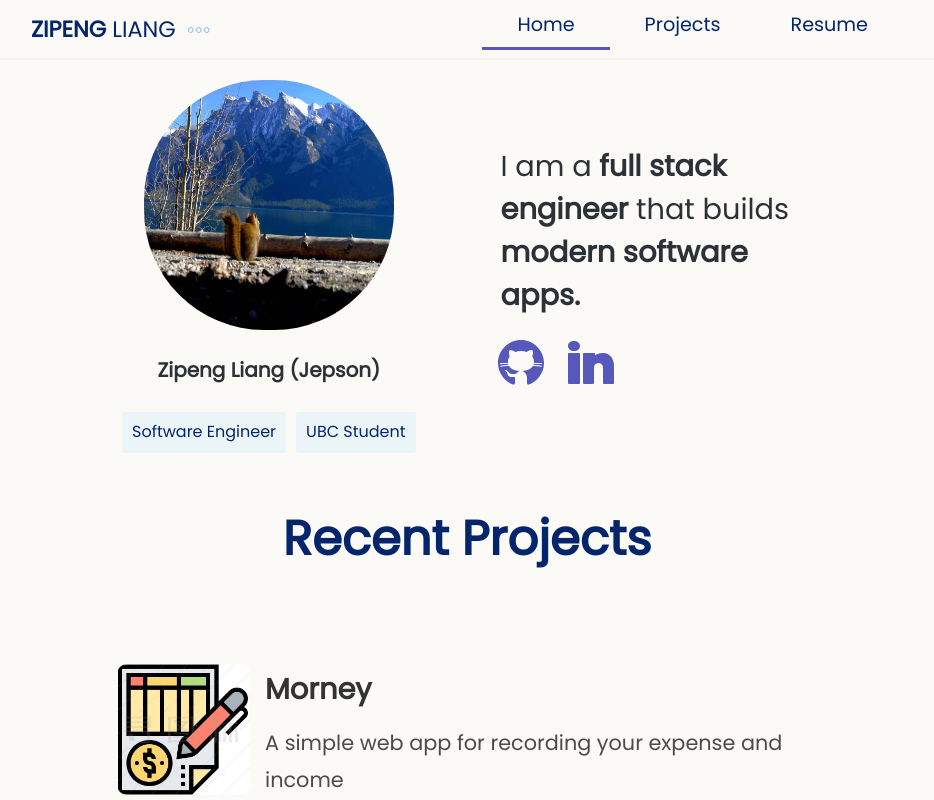
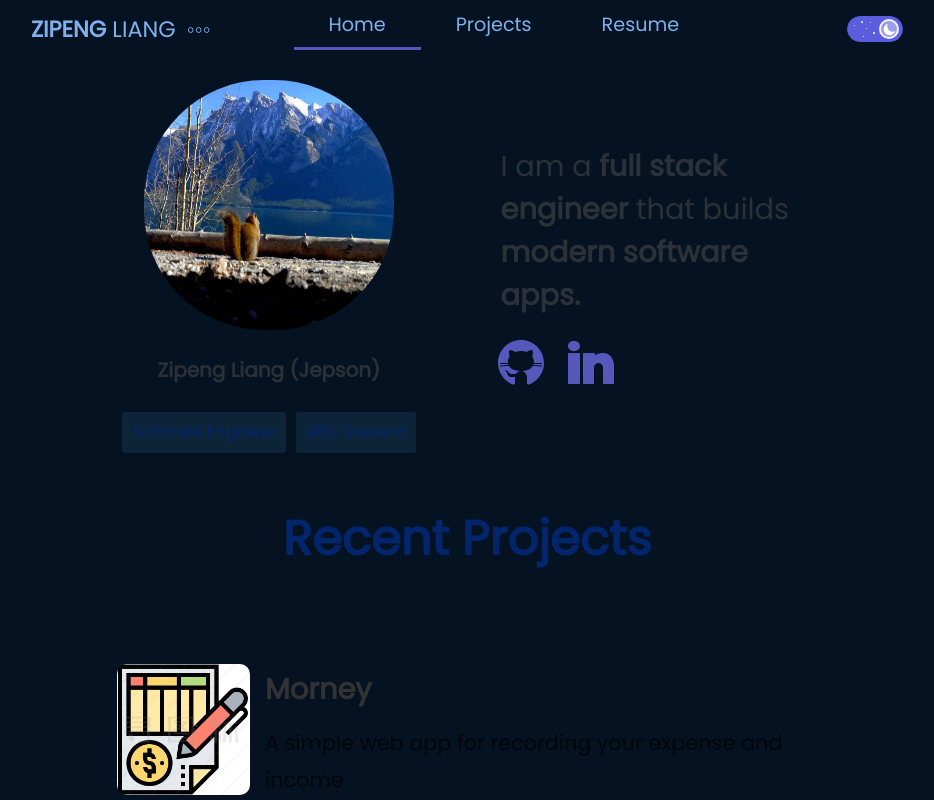
Before and after one commit to zipengliang21/my-site, a React app: page / in a window 1280 px wide. Shown: the top 800 px of the page, without its empty margins (173-1107 px from the left). Built offline with nearby package versions, Linux system fonts and the light colour scheme.

Commit message:
Support Dark and Light Mode

```diff
--- a/src/App.tsx
+++ b/src/App.tsx
@@ -5,19 +5,26 @@ import Home from "./views/Home";
 import NoMatch from "./views/NoMatch";
 import Projects from "./views/Projects";
 import ProjectDetail from "./views/ProjectDetail";
+import {useTheme } from 'utils/context';
 import projectData from "projects.json";
+import ThemeSwitch from "components/ThemeSwitch";
+
+export enum ThemeEnum {
+   light = 'light',
+   dark = 'dark'
+}
 
 const AppWrapper = styled.div`
   //background: #051221;
-  background: #FBFAF6;
+  background: ${props => props.theme === ThemeEnum.light? "#FBFAF6" : "#051221"};
   display: flex;
   min-height: 100vh;
   flex-direction: column;
 `;
 
 const HeaderWrapper = styled.header`
-  background-color: #FBFAF6;
-  border-bottom: 2px solid #f2f2f2;
+  background-color: ${props => props.theme === ThemeEnum.light? "#FBFAF6" : "#051221"};
+  border-bottom: 2px solid ${props => props.theme === ThemeEnum.light? "#f2f2f2" : "#051221"};
   height: 60px;
   @media(max-width: 576px) {
     height: 160px;
@@ -46,7 +53,7 @@ const HeaderWrapper = styled.header`
           font-family: Poppins, sans-serif;
           line-height: 1.8;
           text-transform: uppercase;
-          color: rgb(3, 37, 108);
+          color: ${props => props.theme === ThemeEnum.light? "rgb(3, 37, 108)" : "#80B1EC"};
           font-size: 1.4em;
           @media(max-width: 576px) {
             margin: 10px 0 10px 0;
@@ -76,7 +83,7 @@ const HeaderWrapper = styled.header`
           font-family: Poppins, sans-serif;
           line-height: 1.8;
           font-weight: 200;
-          color: rgb(3, 37, 108);
+          color: ${props => props.theme === ThemeEnum.light? "rgb(3, 37, 108)" : "#80B1EC"};
           @media(max-width: 992px) {
               margin: 0 20px;
               text-align: center;
@@ -103,8 +110,8 @@ const Footer = styled.footer`
   align-items: center;
   padding: 20px 0;
   color: rgb(3, 37, 108);
-  background: #FBFAF6;
-  border-top: 2px solid #D2DFED;
+  background: ${props => props.theme === ThemeEnum.light? "#FBFAF6" : "#051221"};
+  border-top: 2px solid ${props => props.theme === ThemeEnum.light? "#D2DFED" : "#051221"};
   font-size: 1.2rem;
   @media(max-width: 992px) {
       display: flex;
@@ -141,10 +148,25 @@ const project = (dataSource: any, id: string) => {
    })[0];
 };
 
+const ModifiedThemeSwitch: any = styled(ThemeSwitch)`
+    border-radius: 50px;
+    min-width: 50px;
+    margin-left: 50px;
+    display: flex;
+    align-items: center;
+
+    @media(max-width: 576px) {
+        margin-left: 0;
+        margin-top: 20px;
+    };
+`;
+
 function App() {
+   const { theme, toggleTheme } = useTheme();
+
    return (
-       <AppWrapper>
-          <HeaderWrapper>
+       <AppWrapper theme={theme}>
+          <HeaderWrapper theme={theme}>
              <div className="box">
                 <NavLink to="/">
                    <div className="boxLeft"><span style={{fontWeight: 800}}>Zipeng</span> Liang</div>
@@ -159,6 +181,7 @@ function App() {
                    <a href="https://drive.google.com/file/d/1kV0BcyDl2WwoR9q_b0Lo5g48TbTRJr_2/view?usp=sharing"
                       target="_blank" rel="noreferrer"><p>Resume</p></a>
                 </div>
+                <ModifiedThemeSwitch theme={theme} onChange={toggleTheme} />
              </div>
           </HeaderWrapper>
           <ContentWrapper>
@@ -178,7 +201,7 @@ function App() {
                 </Route>
              </Switch>
           </ContentWrapper>
-          <Footer>
+          <Footer theme={theme}>
              <div>© 2021 Zipeng Liang</div>
              <div className="list">
                 <ul>
--- /dev/null
+++ b/src/components/Moon.tsx
@@ -0,0 +1,23 @@
+import React from 'react';
+
+type MoonProps = {
+    className?: string;
+};
+
+const Moon = ({ className }: MoonProps) => {
+    return (
+        <svg
+            version="1.1"
+            xmlns="http://www.w3.org/2000/svg"
+            width="30"
+            height="32"
+            viewBox="0 0 30 32"
+            className={className}
+        >
+            <title>Moon</title>
+            <path d="M22.592 21.504q3.36 0 6.56-1.792-1.344 4.64-5.184 7.616t-8.8 2.976q-6.016 0-10.304-4.288t-4.288-10.336q0-4.928 2.976-8.768t7.584-5.216q-1.792 3.2-1.792 6.56 0 5.504 3.904 9.376t9.344 3.872z" />
+        </svg>
+    );
+};
+
+export default Moon;
--- /dev/null
+++ b/src/components/ThemeSwitch.tsx
@@ -0,0 +1,191 @@
+// All credit goes to [@thekitze](https://twitter.com/thekitze) for the styling of the theme switcher
+// Check out his cool app [here](https://twizzy.app/)
+
+import React from 'react';
+import styled, { ThemeProvider } from 'styled-components';
+
+// eslint-disable-next-line no-unused-vars
+import { ThemeEnum } from 'utils/context';
+import MoonSVG from 'components/Moon';
+
+const width = 56;
+const height = 26;
+const circleWidth = height - 6;
+const sideOffset = 4;
+
+export const Wrapper = styled.div`
+    display: inline-block;
+    border-radius: ${height / 2}px;
+    overflow: hidden;
+    will-change: transform;
+`;
+
+export const StyledThemeSwitch = styled.div`
+    display: flex;
+    align-items: center;
+    position: relative;
+    height: ${height}px;
+    width: ${width}px;
+    border-radius: ${height / 2}px;
+    transition: all 0.2s linear;
+
+    &:hover {
+        transform: scale(1.05);
+        cursor: pointer;
+    }
+
+    &:active {
+        transform: scale(1.03);
+    }
+
+    ${props => {
+        if (props.theme.color === 'light') {
+            return `
+                background-color: #80B2ED;
+
+                &:hover {
+                    background-color: #7babe6;
+                }
+
+            `;
+        } else {
+            return `
+                background-color: #595dde;
+
+                &:hover {
+                    background-color: #5559cc;
+                }
+            `;
+        }
+    }};
+`;
+
+export const Moon = styled(MoonSVG)`
+    position: absolute;
+    transition: all 0.2s ease-in;
+    width: 13px;
+    height: 13px;
+    fill: white;
+
+    ${({ theme }) => {
+        if (theme.color === 'light') {
+            return `
+                transform: translateY(30px);
+                opacity: 0;
+            `;
+        } else {
+            return `opacity: 1;`;
+        }
+    }};
+`;
+
+export const Star = styled.div<{
+    size: number;
+    x: number;
+    y: number;
+    index: number;
+}>`
+    border-radius: 100%;
+    width: 3px;
+    height: 3px;
+    background-color: white;
+    position: absolute;
+
+    ${({ size, x, y, index, theme }) => `
+        transition: all ${50 * index}ms linear;
+        width: ${size}px;
+        height: ${size}px;
+        top: ${2 + y}px;
+        left: ${4 + x}px;
+
+        ${theme.color === 'light' &&
+            `
+            opacity: 0;
+            transform: translateY(10px);
+        `}
+    `};
+`;
+
+export const Stars = styled.div`
+    ${({ theme }) => theme.color === 'dark' && `opacity: 1;`};
+`;
+
+export const Circle = styled.div`
+    display: flex;
+    align-items: center;
+    justify-content: center;
+    position: relative;
+    border-radius: 100%;
+    width: ${circleWidth}px;
+    overflow: hidden;
+    height: ${circleWidth}px;
+    transition: all 0.2s ease-in;
+
+    ${({ theme }) => {
+        const translateX =
+            theme.color === 'light' ? sideOffset : width - circleWidth - sideOffset;
+
+        if (theme.color === 'light') {
+            return `
+                transform: translateX(${translateX}px);
+                background-color: #fddf75;
+                border: 3px solid #d6b05eb5;
+
+                &:hover {
+                    background-color: #fff0bb;
+                }
+            `;
+        } else {
+            return `
+                transform: translateX(${translateX}px);
+                background-color: rgba(255,255,255,0.4);
+                border: 2px solid rgba(255, 255, 255, 0.9);
+
+                &:hover {
+                    background-color: rgba(255,255,255,0.3);
+                }
+            `;
+        }
+    }};
+`;
+
+type ThemeSwitchProps = {
+    className?: string;
+    theme: ThemeEnum;
+    onChange: React.MouseEventHandler<HTMLDivElement>;
+};
+
+const ThemeSwitch = ({ className, theme, onChange }: ThemeSwitchProps) => {
+    return (
+        <ThemeProvider theme={{ color: theme }}>
+            <div className={className}>
+                <Wrapper
+                    onClick={onChange}
+                    role="button"
+                    tabIndex={0}
+                    onKeyPress={(e: any) => {
+                        if (e.which === 13 || e.which === 32) {
+                            onChange(e);
+                        }
+                    }}
+                >
+                    <StyledThemeSwitch>
+                        <Stars>
+                            <Star index={1} size={2} x={10} y={3} />
+                            <Star index={2} size={1} x={3} y={7} />
+                            <Star index={3} size={1} x={12} y={18} />
+                            <Star index={4} size={1} x={15} y={10} />
+                            <Star index={5} size={1} x={19} y={4} />
+                            <Star index={6} size={2} x={22} y={14} />
+                        </Stars>
+                        <Circle>
+                            <Moon />
+                        </Circle>
+                    </StyledThemeSwitch>
+                </Wrapper>
+            </div>
+        </ThemeProvider>
+    );
+};
+
+export default ThemeSwitch;
--- a/src/index.scss
+++ b/src/index.scss
@@ -2,7 +2,7 @@
 * {
   margin: 0;
   padding: 0;
-  background: #FBFAF6;
+  //background: #FBFAF6;
 }
 
 * {
--- /dev/null
+++ b/src/utils/context.tsx
@@ -0,0 +1,59 @@
+import React, { useEffect, useState } from 'react';
+
+export enum ThemeEnum {
+   light = 'light',
+   dark = 'dark'
+}
+
+interface ContextValue {
+   theme: ThemeEnum;
+   toggleTheme: () => void;
+}
+
+export const ThemeContext = React.createContext<ContextValue | undefined>({
+   theme: ThemeEnum.dark,
+   toggleTheme: () => null
+});
+
+export const useTheme = () => {
+   // Set the default theme state to the value stored in localStorage and fallback
+   // to 'dark' if no value is found
+
+   if(!window.localStorage.getItem("theme") ||
+       window.localStorage.getItem("theme") === ThemeEnum.dark) {
+      window.localStorage.setItem("theme", ThemeEnum.dark);
+   }
+
+   const initialTheme =window.localStorage.getItem("theme");
+   const [theme, setTheme] = useState(initialTheme)
+
+   /**
+    * Toggle between light and dark themes and set the current theme
+    * value into localStorage. Also need to re-initialize the animate on scroll
+    * module to ensure elements don't disappear.
+    * @returns {void}
+    */
+   const toggleTheme = () => {
+
+      const newThemeValue =
+          theme === ThemeEnum.light ? ThemeEnum.dark : ThemeEnum.light;
+      window.localStorage.setItem("theme", newThemeValue);
+      setTheme(newThemeValue);
+   };
+
+   useEffect(() => {
+      if (window.localStorage.getItem("theme") !== theme) {
+         setTheme(window.localStorage.getItem("theme") as ThemeEnum);
+      }
+   }, [theme]);
+
+   const context = React.useContext<ContextValue | undefined>(ThemeContext);
+   if (!context) {
+      throw new Error('useTheme must be within a ThemeProvider');
+   }
+   return {theme, toggleTheme};
+};
+
+export interface Theme {
+   color: string;
+}
```
